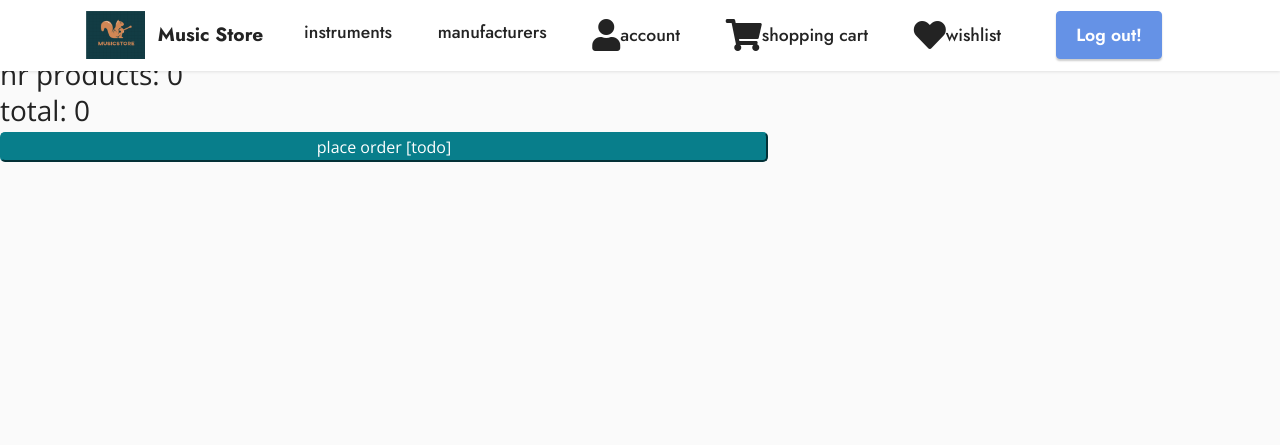
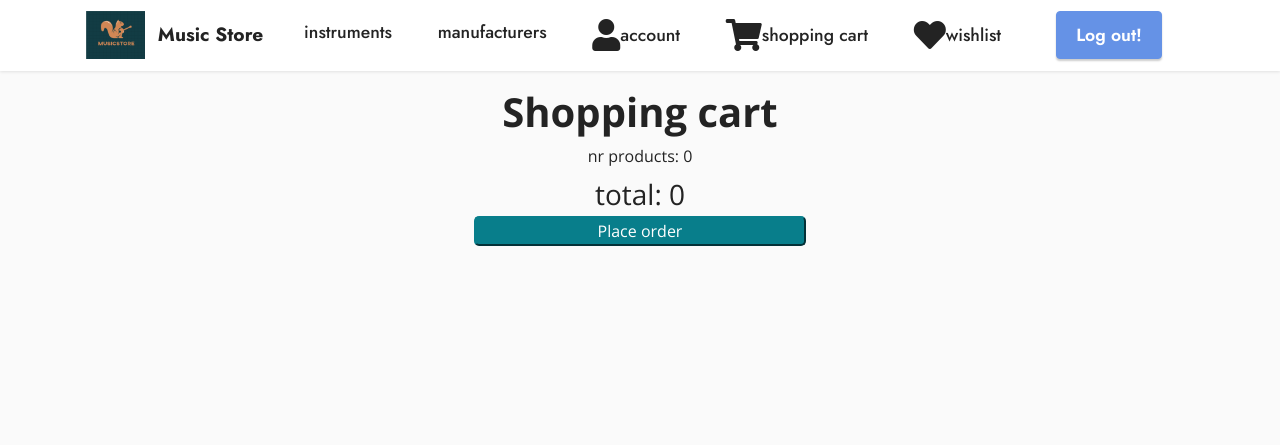
Before and after one commit to immarianaas/MusicStore, a Django app: page /account/shoppingcart/ in a window 1280 px wide. Shown: the top 445 px of the page. Run offline with Django 3.2, Linux system fonts and the light colour scheme; a user stored in the database is signed in; data comes from the database, SQL or seed files in the repository; some libraries are stand-ins or nearby versions.

Commit message:
html para shopping cart

```diff
--- a/templates/account_details.html
+++ b/templates/account_details.html
@@ -63,7 +63,7 @@
 
 -->
     <div class="container container-info">
-        <h3 style="width: 100%; text-align: center">{{ ac.name }}</h3>
+        <h3 style="width: 100%; text-align: center" class="font-weight-bold">{{ ac.name }}</h3>
         <div class="container">
             <ul class="list-group">
                 <li class="list-group-item li-back">email: {{ u.username }}</li>
--- a/templates/layout.html
+++ b/templates/layout.html
@@ -500,6 +500,13 @@
             transform-origin: bottom left;
             transform: rotate(45deg);
         }
+        .list-shopping-cart {
+            text-align: center;
+            justify-content: center;
+            margin-top: 1rem;
+            margin-left: 30%;
+            width: 50%;
+        }
     </style>
 </head>
 <body>
--- a/templates/shopping_cart.html
+++ b/templates/shopping_cart.html
@@ -1,18 +1,30 @@
 {% extends 'layout.html' %}
 {% block content %}
+    <div class="container form-container">
+        <h1 class="font-weight-bold">Shopping cart</h1>
+        <ul class="list-orders list-shopping-cart">
             {% for i in lista %}
-        <p>manufacturer: {{ i.item.instrument.manufacturer }}; name: {{ i.item.instrument.name }}; price cada : {{ i.item.price }}; quantidade: {{ i.quantity }}</p>
+                <li>
+                    <div class="row">
+                        <div class="col">
+                            <p>{{ i.item.instrument.name }} ({{ i.item.price }}$): x{{ i.quantity }}</p>
+                        </div>
+                        <div class="col">
                             <form action="" method="post">
                                 {% csrf_token %}
-            <input type="submit" name="add" value="+1">
-            <input type="submit" name="sub" value="-1">
-            <input type="submit" name="del" value="remove">
+                                <input class="btn-href" type="submit" name="add" value="+1">
+                                <input class="btn-href" type="submit" name="sub" value="-1">
+                                <input class="btn-href" type="submit" name="del" value="remove">
                                 <input type="hidden" name="id" value={{ i.id }}>
                             </form>
+                        </div>
+                    </div>
+                </li>
             {% endfor %}
-    <h3>nr products: {{ nr_prods }}</h3>
+        </ul>
+        <p>nr products: {{ nr_prods }}</p>
         <h3>total: {{ total }}</h3>
 
-    <a class="href_button" href="/account/placeorder">place order [todo]</a>
-
+        <a style="width: 30%" class="href_button" href="/account/placeorder">Place order</a>
+    </div>
 {% endblock %}
```
Lines whose indentation alone changed are shown as unchanged.
